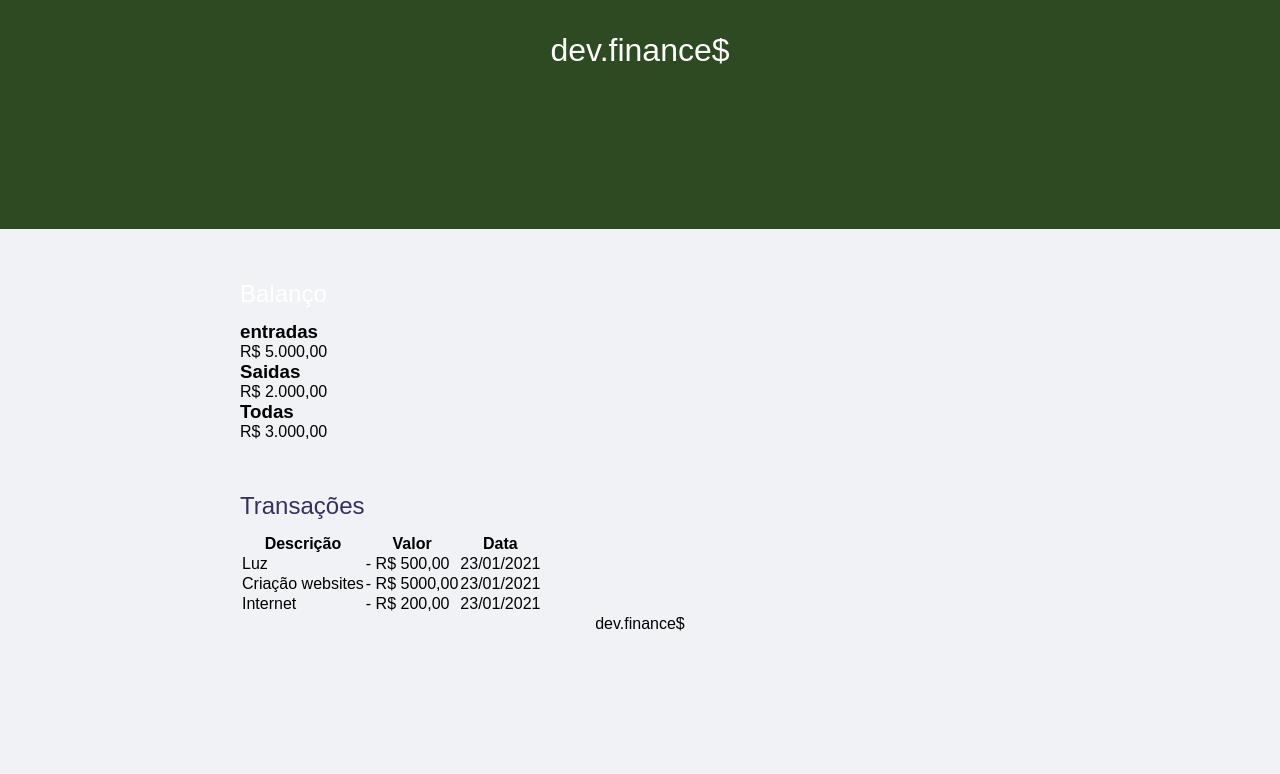
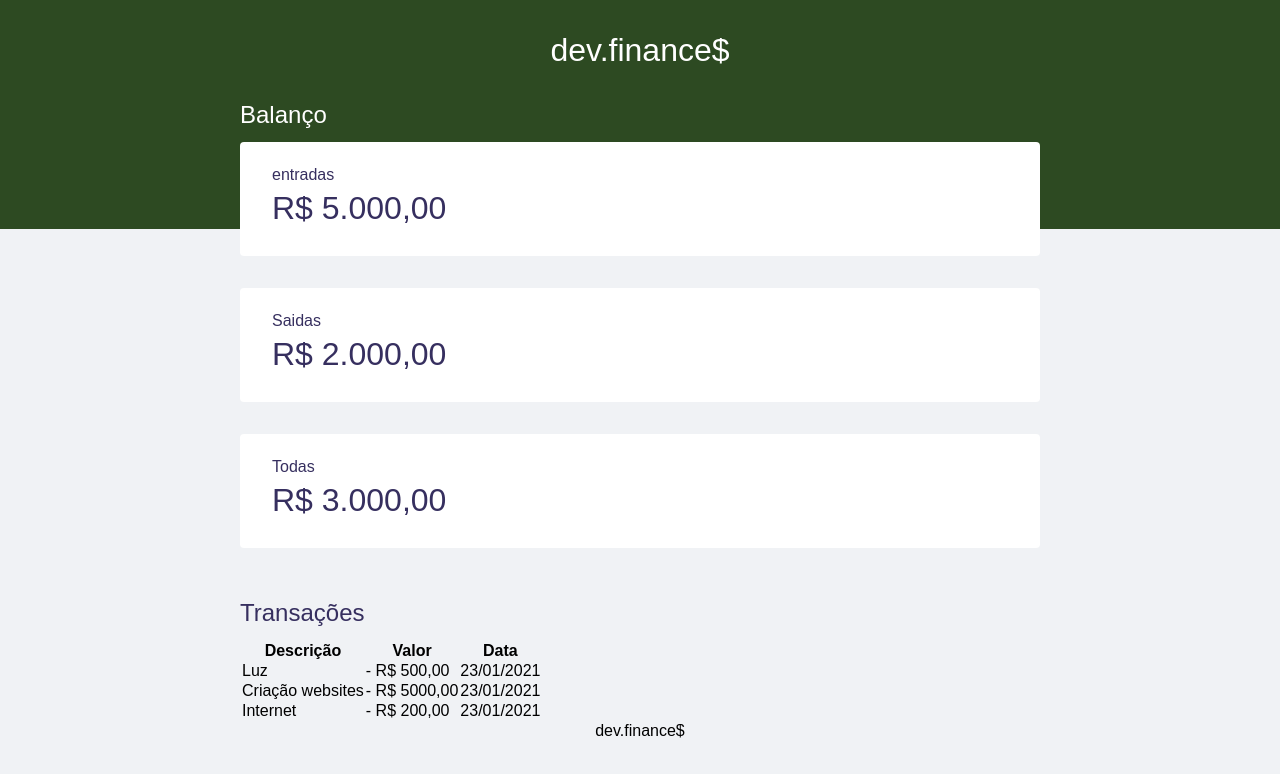
Before and after one commit to Maik-Biazi/dev.financa, a plain HTML site: page index.html in a window 1280 px wide. Drawn offline with Linux system fonts and the light colour scheme.

Commit message:
3 commit

```diff
--- a/style.css
+++ b/style.css
@@ -1,3 +1,6 @@
+:root{
+    --dark-blue: #362f5f;
+}
 *{
    margin: 0;
    padding: 0;
@@ -17,7 +20,7 @@ body{
 h2{
     margin-top: 3.2rem;
     margin-bottom: 0.8rem;
-    color: #362f5f;
+    color: var(--dark-blue);
     font-weight: normal;
 }
 
@@ -38,12 +41,36 @@ header h1{
 /* Balance =========================================*/
 #balance{
     margin-top:-8rem;
-    margin-top:0;
+
 }
 #balance h2{
     color: white;
+    margin-top:0;
+
+
 
 }
+/* cards =========================================*/
+.card{
+    background:white;
+    padding:1.5rem 2rem;
+    border-radius: 0.25rem;
+
+    margin-bottom: 2rem;
+
+    color: var(--dark-blue);
+
+}
+.card h3{
+    font-weight:normal;
+    font-size: 1rem;
+
+}
+.card p{
+        font-size: 2rem;
+        line-height: 3rem;
+}
+
 
 
 
```
